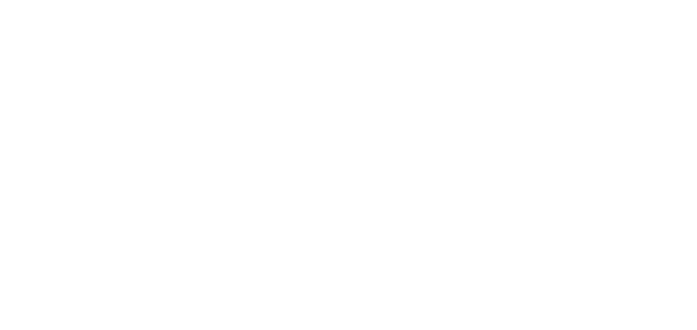
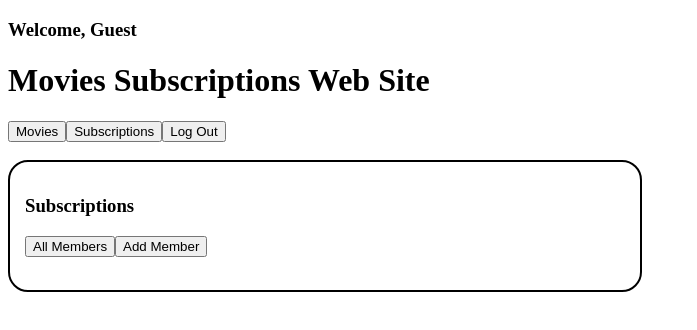
Before and after one commit to RoyDovrat/Full-Stack-Project, a React (Vite) app in the folder client/: page /main/subscriptions in a window 1280 px wide. Before the commit this address had no page. Shown: the top 330 px of the page, without its empty margins (0-697 px from the left). Built offline with nearby package versions, Linux system fonts and the light colour scheme.

Commit message:
subscriptions

```diff
--- a/client/src/App.jsx
+++ b/client/src/App.jsx
@@ -9,6 +9,8 @@
 import AddUser from './Pages/AddUser';
 import Movies from './Pages/Movies';
 import AddMovie from './Pages/AddMovie';
+import Members from './Pages/Members';
+import AddMember from './Pages/AddMember';
 
 function App() {
 
@@ -17,7 +19,6 @@
       <Routes>
         <Route path='/' element={<LoginPage />} />
         <Route path='/create-account' element={<CreateAccount />} />
-        <Route path='/subscriptions' element={<Subscriptions />} />
 
         <Route path='/main' element={<MainPage />}>
 
@@ -31,6 +32,11 @@
             <Route path='add-movie' element={<AddMovie />} />
           </Route>
 
+          <Route path='subscriptions' element={<Subscriptions />}>
+            <Route path='all-members' element={<Members />} />
+            <Route path='add-member' element={<AddMember />} />
+          </Route>
+
         </Route>
 
 
--- /dev/null
+++ b/client/src/Pages/AddMember.jsx
@@ -0,0 +1,11 @@
+
+function AddMembers() {
+
+    return (
+      <>
+
+      </>
+    )
+  }
+
+  export default AddMembers
--- /dev/null
+++ b/client/src/Pages/Members.jsx
@@ -0,0 +1,11 @@
+
+function Members() {
+
+  return (
+    <>
+
+    </>
+  )
+}
+
+export default Members
--- a/client/src/Pages/Subscriptions.jsx
+++ b/client/src/Pages/Subscriptions.jsx
@@ -1,8 +1,17 @@
+import { useNavigate, Outlet } from 'react-router-dom';
+
 function Subscriptions() {
+  const navigate = useNavigate();
 
   return (
     <>
+
+      <div className='subscriptions-container'>
         <h3>Subscriptions</h3>
+        <button onClick={() => navigate('/main/subscriptions/all-members')}>All Members</button>
+        <button onClick={() => navigate('/main/subscriptions/add-member')}>Add Member</button> <br /> <br />
+        <Outlet />
+      </div>
     </>
   )
 }
--- a/client/src/Pages/mainPage.jsx
+++ b/client/src/Pages/mainPage.jsx
@@ -17,7 +17,7 @@
 
       <h1>Movies Subscriptions Web Site</h1>
       <button onClick={() => navigate('/main/movies-management')}>Movies</button>
-      <button onClick={() => navigate('/subscriptions')}>Subscriptions</button>
+      <button onClick={() => navigate('/main/subscriptions')}>Subscriptions</button>
       {currUser?.isAdmin && (
         <button onClick={() => navigate('/main/users-management')}>Users Management</button>
       )}
--- a/client/src/Style.css
+++ b/client/src/Style.css
@@ -31,6 +31,7 @@
     padding: 15px;
     width: 600px;
 }
+
 .movie-container {
     border: 2px solid black;
     border-radius: 20px;
@@ -51,4 +52,11 @@
 .no-movies-found {
     color: red;
     font-weight: bold;
-  }
+}
+
+.subscriptions-container {
+    border: 2px solid black;
+    border-radius: 20px;
+    padding: 15px;
+    width: 600px;
+}
```
Lines whose indentation alone changed are shown as unchanged.
